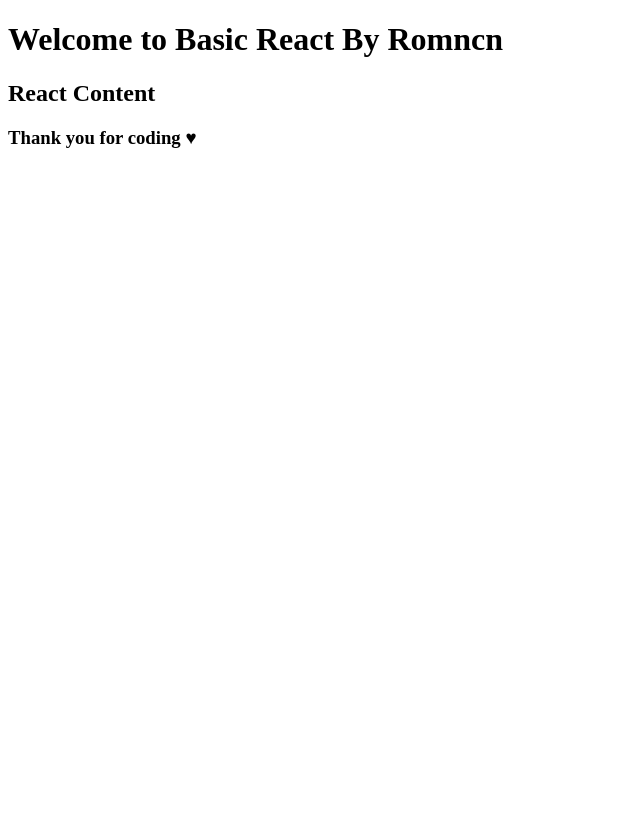
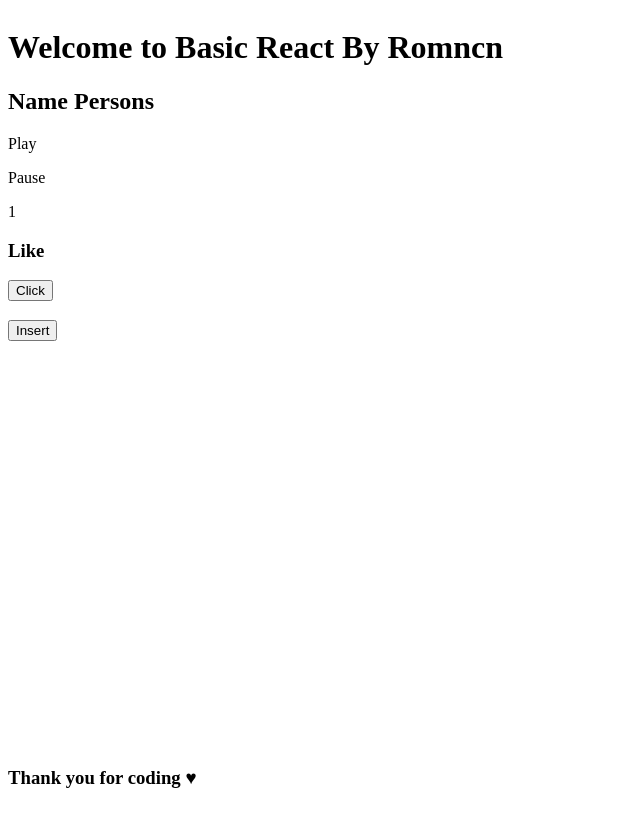
Before and after one commit to romncn/hello_basic_react, a React (Create React App) app: page / in a window 1280 px wide. Shown: the whole page, without its empty margins (0-640 px from the left). Built offline with nearby package versions, Linux system fonts and the light colour scheme.

Commit message:
[UPDATE]All Files

```diff
--- a/src/App.css
+++ b/src/App.css
@@ -1,38 +1,6 @@
-.App {
-  text-align: center;
+.flex-wrapper{
+  display: flex;
+  min-height: 100vh;
+  flex-direction: column;
+  justify-content: space-between;
 }
-
-.App-logo {
-  height: 40vmin;
-  pointer-events: none;
-}
-
-@media (prefers-reduced-motion: no-preference) {
-  .App-logo {
-    animation: App-logo-spin infinite 20s linear;
-  }
-}
-
-.App-header {
-  background-color: #282c34;
-  min-height: 100vh;
-  display: flex;
-  flex-direction: column;
-  align-items: center;
-  justify-content: center;
-  font-size: calc(10px + 2vmin);
-  color: white;
-}
-
-.App-link {
-  color: #61dafb;
-}
-
-@keyframes App-logo-spin {
-  from {
-    transform: rotate(0deg);
-  }
-  to {
-    transform: rotate(360deg);
-  }
-}
--- a/src/App.js
+++ b/src/App.js
@@ -5,12 +5,45 @@
 import Footer from './Components/Footer';
 
 class App extends React.Component {
+  constructor() {
+    super();
+    this.state = {
+      data: [],
+      message: "Like",
+      type: "",
+    };
+    this.checkMessage = this.checkMessage.bind(this);
+    this.insertData = this.insertData.bind(this);
+  }
+  checkMessage() {
+    this.setState({
+      message: "Unlike"
+    });
+  }
+  insertData(){
+      var item="React";
+      var myArray = this.state.data;
+      myArray.push(item);
+      this.setState({
+        data: myArray
+      });
+  }
   render() {
     return (
-      <div>
-          <Header></Header>
-          <Content></Content>
-          <Footer></Footer>
+      <div className="flex-wrapper">
+        <div className="Top-page">
+          <Header headertitle={"Welcome to Basic React By Romncn"} />
+          <Content contenttitle="Name Persons" nameps1="Rom" nameps2="Natchanon" />
+          <h3>{this.state.message}</h3>
+          <button onClick={this.checkMessage}>Click</button>
+          <h3>{this.state.data}</h3>
+          <button onClick={this.insertData}>Insert</button>
+        </div>
+
+        <div className="Buttom-page">
+          <Footer />
+        </div>
+
       </div>
     );
   }
--- a/src/Components/Content.js
+++ b/src/Components/Content.js
@@ -1,10 +1,32 @@
 import React from 'react';
 
 class Content extends React.Component {
+  constructor() {
+    super();
+    this.state = {
+      name: 'Rom',
+      status: 'Pause',
+      count: 0,
+    };
+  }
    render() {
+    setTimeout(() => {
+      this.setState({
+        name: "Play"
+      });
+    }, 4000);
+    setInterval(() => {
+      this.setState({
+        count: this.state.count+1
+      });
+    }, 4000);
+
     return (
       <div>
-              <h2>React Content</h2>
+        <h2>{this.props.contenttitle}</h2>
+        <p>{this.state.name}</p>
+        <p>{this.state.status}</p>
+        <p>{this.state.count}</p>
       </div>
     );
   }
--- a/src/Components/Header.js
+++ b/src/Components/Header.js
@@ -4,7 +4,7 @@
     render() {
       return (
         <div>
-            <h1>Welcome to Basic React By Romncn</h1>
+            <h1>{this.props.headertitle}</h1>
         </div>
       );
     }
```
Lines whose indentation alone changed are shown as unchanged.
